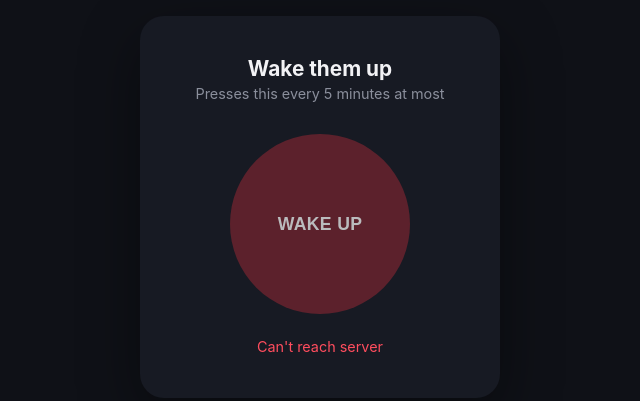
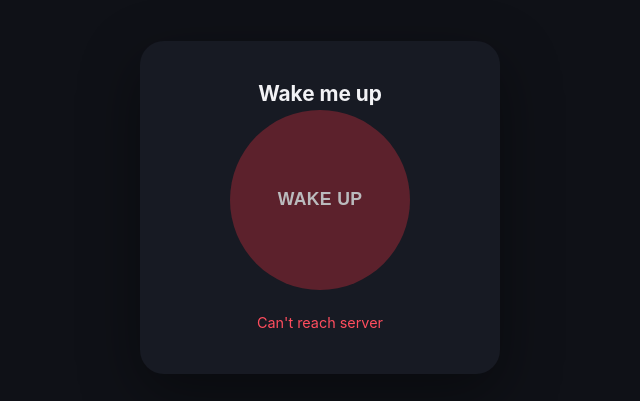
Before and after one commit to zeykis/alarm, a plain HTML site: page website/index.html in a window 1280 px wide. Shown: the part 193-594 px from the top of the page, without its empty margins (320-960 px from the left). Drawn offline with Linux system fonts and the light colour scheme; no server answers.

Commit message:
Update index.html

```diff
--- a/website/index.html
+++ b/website/index.html
@@ -68,8 +68,7 @@
 </head>
 <body>
   <div class="card">
-    <h1>Wake them up</h1>
-    <p class="sub">Presses this every 5 minutes at most</p>
+    <h1>Wake me up</h1>
     <button id="btn" onclick="trigger()">WAKE UP</button>
     <div id="status" class="status">checking...</div>
   </div>
```
